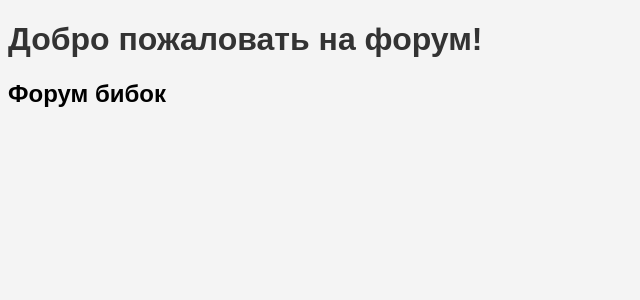
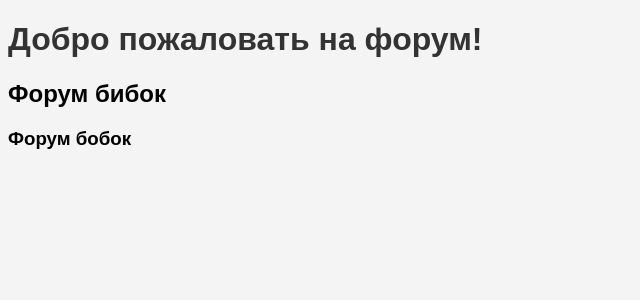
Before and after one commit to xYarvinx/Web_Forum_Flask, a Flask app: page /forum in a window 1280 px wide. Shown: the part 34-334 px from the top of the page, without its empty margins (0-640 px from the left). Run offline with Flask 3, Linux system fonts and the light colour scheme.

Commit message:
Edit forum.html

```diff
--- a/templates/forum.html
+++ b/templates/forum.html
@@ -6,4 +6,5 @@
     <h1>Добро пожаловать на форум!</h1>
     <!-- здесь можно разместить уникальное содержимое только для этой страницы -->
     <h2> Форум бибок </h2>
+    <h3> Форум бобок </h3>
 {% endblock %}
```
